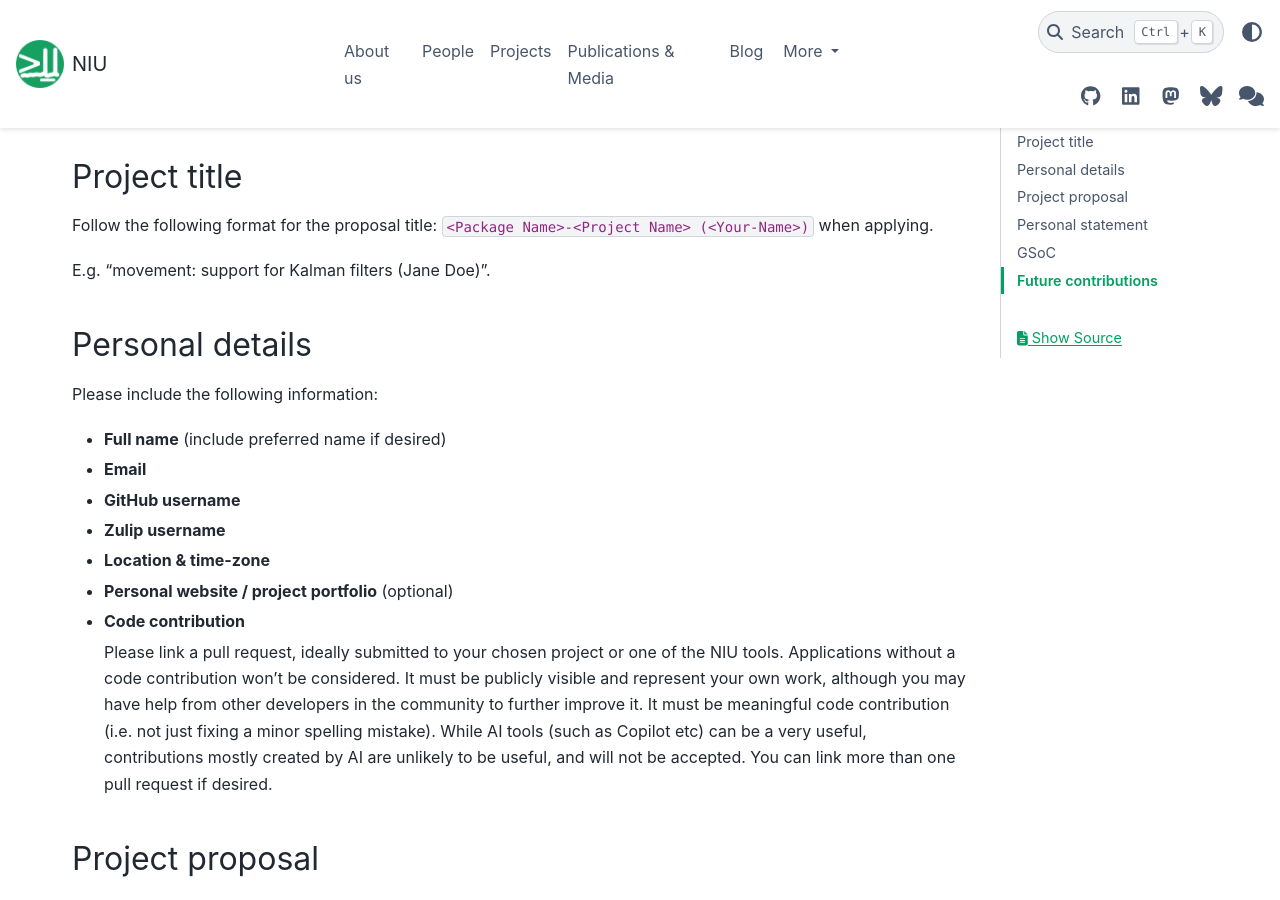
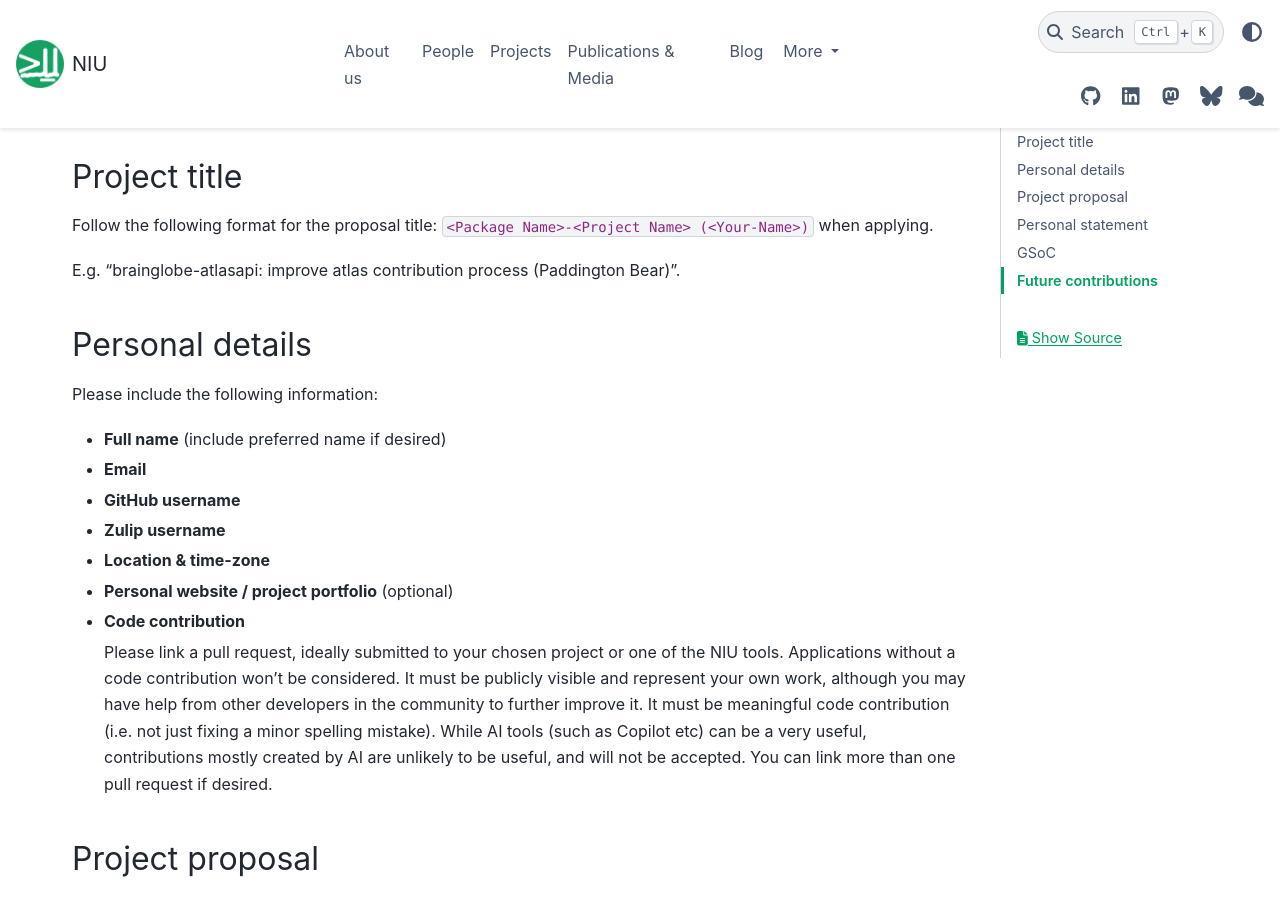
Before and after one commit to neuroinformatics-unit/neuroinformatics-unit.github.io, a Sphinx documentation site: the page built from docs/source/get-involved/gsoc/2026/application_template.md, in a window 1280 px wide and 900 px high, scrolled down 591 px. Built offline with Sphinx 7.4.7 and the PyData theme 0.15.4, drawn with Linux system fonts in a browser that asks for light colours; nearby versions of some CDN libraries.

Commit message:
change example project title

```diff
--- a/docs/source/get-involved/gsoc/2026/application_template.md
+++ b/docs/source/get-involved/gsoc/2026/application_template.md
@@ -20,7 +20,7 @@ N.B. If you would like this template in Markdown format, click "Show Source" on
 ## Project title
 Follow the following format for the proposal title: `<Package Name>-<Project Name> (<Your-Name>)` when applying.
 
-E.g. "movement: support for Kalman filters (Jane Doe)".
+E.g. "brainglobe-atlasapi: improve atlas contribution process (Paddington Bear)".
 
 ## Personal details
 Please include the following information:
```
